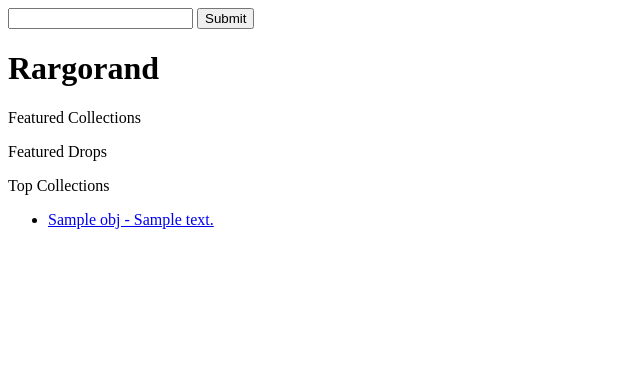
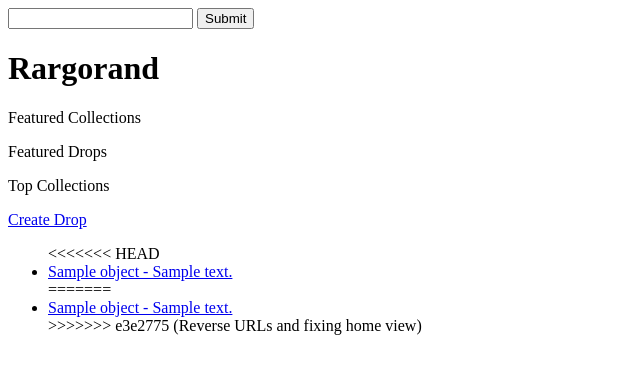
Before and after one commit to ivanyemelianov/rargorand-repo-private, a Django app: template templates/home-view.html in a window 1280 px wide. Shown: the top 374 px of the page, without its empty margins (0-640 px from the left). Run offline with Django 3.2, Linux system fonts and the light colour scheme; the template is opened without the code that fills it: most values are stand-ins (such as "Sample title", 1, 10 or a date in 2020).

Commit message:
Reverse URLs and fixing home view

```diff
--- a/drops/models.py
+++ b/drops/models.py
@@ -1,6 +1,6 @@
 from django.db import models
 from django.db.models.signals import pre_save, post_save
-
+from django.urls import reverse
 from .utils import slugify_instance_title
 
 class Drop(models.Model):
@@ -8,6 +8,9 @@ class Drop(models.Model):
     slug = models.SlugField(unique=True, blank=True, null=True)
     description = models.TextField()
     timestamp = models.DateField(auto_now=False, auto_now_add=True)
+
+    def get_absolute_url(self):
+        return reverse("drop-detail", kwargs={"slug": self.slug})
 
     def save(self, *args, **kwargs):
         super().save(*args, **kwargs)
--- a/drops/views.py
+++ b/drops/views.py
@@ -1,6 +1,6 @@
 from django.contrib.auth.decorators import login_required
 from django.http import Http404
-from django.shortcuts import render
+from django.shortcuts import render, redirect
 
 from .forms import DropForm
 from .models import Drop
@@ -31,6 +31,7 @@ def drop_create_view(request):
     if form.is_valid():
         drop_obj = form.save()
         context['form'] = DropForm()
+        return redirect(drop_obj.get_absolute_url())
     return render(request, "drops/drop-create.html", context=context)
 
 
@@ -41,7 +42,7 @@ def drop_detail_view(request, slug=None):
             drop_obj = Drop.objects.get(slug=slug)
         except Drop.DoesNotExist:
             raise Http404
-        except Drop.MultipleObjectsreturned:
+        except Drop.MultipleObjectsReturned:
             drop_obj = Drop.objects.filter(slug=slug).first()
         except:
             raise Http404
--- a/rargorand/urls.py
+++ b/rargorand/urls.py
@@ -31,8 +31,13 @@ from .views import home_view
 urlpatterns = [
     path('', home_view),
     path('drops/', drop_search_view),
+<<<<<<< HEAD
     path('drops/create/', drop_create_view),
     path('drops/<slug:slug>/', drop_detail_view),
+=======
+    path('drops/create/', drop_create_view, name='drop-create'),
+    path('drops/<slug:slug>/', drop_detail_view, name='drop-detail'),
+>>>>>>> e3e2775 (Reverse URLs and fixing home view)
     path('admin/', admin.site.urls),
     path('login/', login_view),
     path('logout/', logout_view),
--- a/templates/home-view.html
+++ b/templates/home-view.html
@@ -5,10 +5,15 @@
 <p>Featured Collections</p>
 <p>Featured Drops</p>
 <p>Top Collections</p>
+<a href="{% url 'drop-create' %}">Create Drop</a>
 <ul>
-    {% for x in obj_list%}
+    {% for x in object_list %}
         {% if x.title %}
+<<<<<<< HEAD
             <li><a href="/drops/{{ x.slug }}">{{ x.title }} - {{ x.description }}</a></li>
+=======
+            <li><a href="{{ x.get_absolute_url }}">{{ x.title }} - {{ x.description }}</a></li>
+>>>>>>> e3e2775 (Reverse URLs and fixing home view)
         {% endif %}
     {% endfor %}
 </ul>
```
Also changed, not shown: rargorand/views.py (+24 -0 lines).
